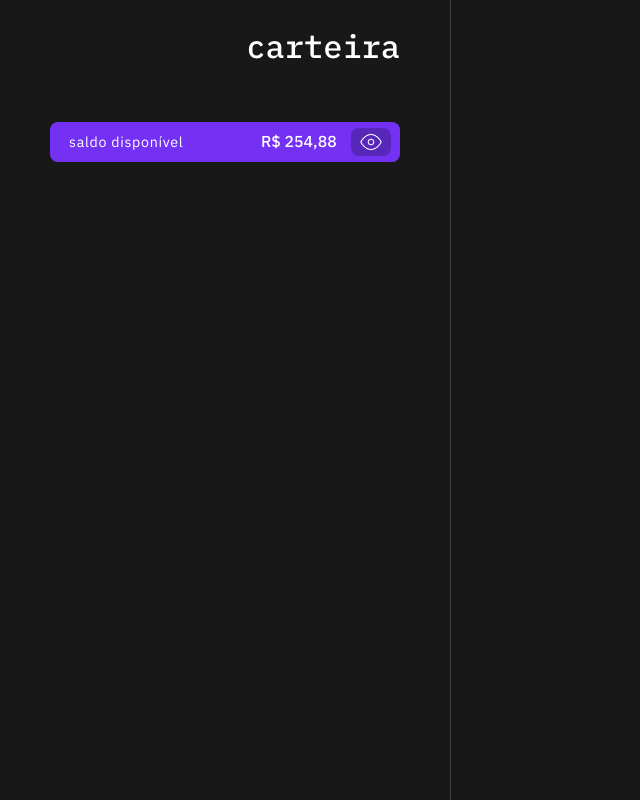
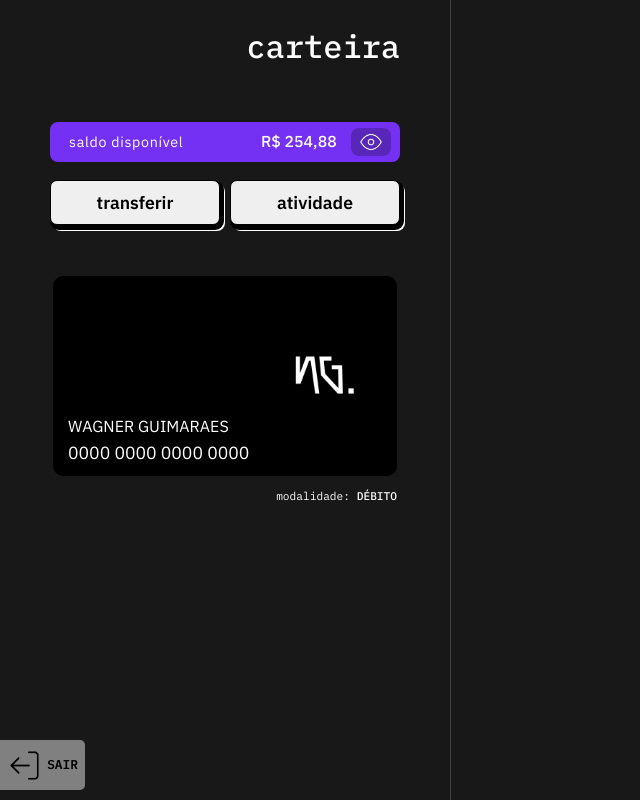
Before and after one commit to devvagnerBR/ng-cash-frontend, a React (Create React App) app in the folder ng-cash-front-end/: page / in a window 1280 px wide. Shown: the whole page, without its empty margins (0-640 px from the left). Built offline with nearby package versions, Linux system fonts and the light colour scheme.

Commit message:
wallet finalizada

```diff
--- a/ng-cash-front-end/src/pages/homepage/Homepage.scss
+++ b/ng-cash-front-end/src/pages/homepage/Homepage.scss
@@ -8,7 +8,7 @@
 	width: 450px;
 	max-width: 450px;
 	display: grid;
-	grid-template-rows: auto auto 1fr;
+	grid-template-rows: auto auto auto 1fr;
 
 	.title-homepage {
 		min-height: 90px;
@@ -37,7 +37,7 @@
 				font-family: "IBM Plex Sans", sans-serif;
 				font-weight: 400;
 				font-size: 0.89rem;
-                padding-left: 10px;
+				padding-left: 10px;
 				letter-spacing: 0.7px;
 				color: white;
 			}
@@ -58,12 +58,129 @@
 					background: #5827b9;
 					padding: 3px 9px;
 					border-radius: 8px;
+					cursor: pointer;
+					&:active {
+						background: #3c148d;
+						transition: 0.25s ease-in-out;
+					}
+				}
+			}
+		}
+
+		.wallet-buttons {
+			display: flex;
+			align-items: center;
+			justify-content: space-between;
+			height: 60px;
+			padding-top: 10px;
+
+			.btn {
+				min-width: 170px;
+				height: 45px;
+				border: 1px solid $black;
+				border-radius: 7px;
+				font-weight: 600;
+				font-size: 1.1rem;
+				font-family: "IBM Plex Sans", sans-serif;
+
+				border: 1px solid black;
+				box-shadow: 2px 3px 0px 2px $black, 4px 5px 0px 1px $white;
+				cursor: pointer;
+
+				&:active {
+					background: rgb(206, 206, 206);
+					height: 43px;
+					border: none;
 				}
 			}
 		}
 	}
 
 	.card-preview-homepage {
+		padding: 5px 10px;
+		height: 250px;
+		display: flex;
+		flex-direction: column;
+		align-items: center;
+		justify-content: center;
+
+		p {
+			align-items: stretch;
+			justify-content: center;
+			text-align: end;
+			width: 80%;
+			color: white;
+			font-size: 0.7rem;
+
+			span {
+				font-weight: 500;
+			}
+		}
+
+		.card-homepage {
+			background: $black;
+			margin: 15px;
+			width: 80%;
+			height: 80%;
+			border-radius: 10px;
+
+			img {
+				width: 80px;
+				position: relative;
+				left: 230px;
+				top: 60px;
+			}
+
+			h1 {
+				width: 320px;
+				font-weight: 400;
+				padding-left: 15px;
+				position: relative;
+				left: 0px;
+				top: 55px;
+				padding-top: 5px;
+				color: white;
+				font-family: "IBM Plex Sans", sans-serif;
+			}
+
+			#number-card-homepage {
+				font-size: 1.1rem;
+				padding-top: 10px;
+				top: 55px;
+			}
+		}
+	}
+
+	.logout-homepage {
+		height: 100%;
+
+		.icon-logout {
+			display: flex;
+			align-items: center;
+			justify-content: center;
+			position: absolute;
+			bottom: 10px;
+			background: grey;
+			width: 85px;
+			height: 50px;
+			border-bottom-right-radius: 5px;
+			border-top-right-radius: 5px;
+			cursor: pointer;
+
+			&:hover {
+				width: 100px;
+				transition: 0.2 ease-in;
+			}
+			a {
+				color: $black;
+				font-weight: 600;
+				font-size: 0.8rem;
+				padding-left: 5px;
+			}
+			img {
+				width: 35px;
+			}
+		}
 	}
 }
 
--- a/ng-cash-front-end/src/pages/homepage/Homepage.tsx
+++ b/ng-cash-front-end/src/pages/homepage/Homepage.tsx
@@ -1,5 +1,7 @@
 import React from 'react'
 import eyeBalance from '../../assets/icons/eyeBalance.png'
+import nglogo from '../../assets/nglogo.png'
+import logout from '../../assets/icons/logout.png'
 const Homepage = () => {
 
     return (
@@ -19,17 +21,30 @@ const Homepage = () => {
                             <img src={eyeBalance} alt="show balance" />
                         </div>
                     </main>
-
+                    <nav className='wallet-buttons'>
+                        <button className='btn' >transferir</button>
+                        <button className='btn' >atividade</button>
+                    </nav>
                 </section>
 
                 <section className='card-preview-homepage'>
 
+                    <main className='card-homepage'>
+                        <img src={nglogo} alt="" />
+
+                        <h1>WAGNER GUIMARAES</h1>
+                        <h1 id='number-card-homepage'>0000 0000 0000 0000</h1>
+                    </main>
+                    <p>modalidade: <span>DÉBITO</span> </p>
+
+                </section>
+                <section className='logout-homepage'>
+                    <div className='icon-logout'>
+                        <img src={logout} alt="" />
+                        <a href="">SAIR</a>
+                    </div>
                 </section>
             </aside>
-
-
-
-
 
             <main className='main-content-homepage'>
 
```
Also changed, not shown: ng-cash-front-end/src/assets/icons/logout.png (added), ng-cash-front-end/src/assets/nglogo.png (added).
